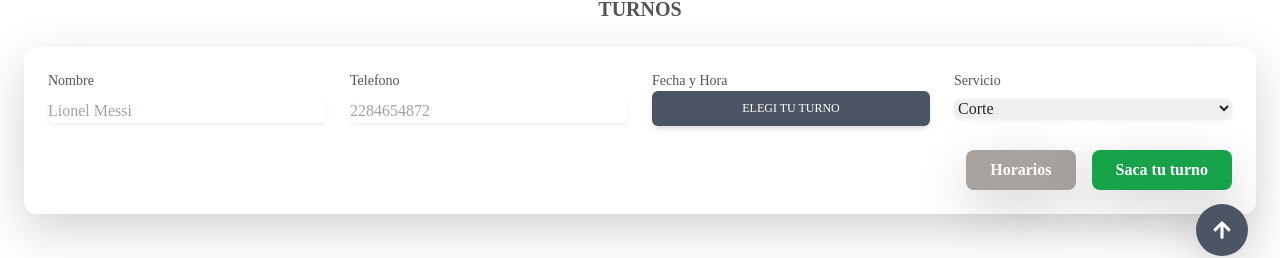
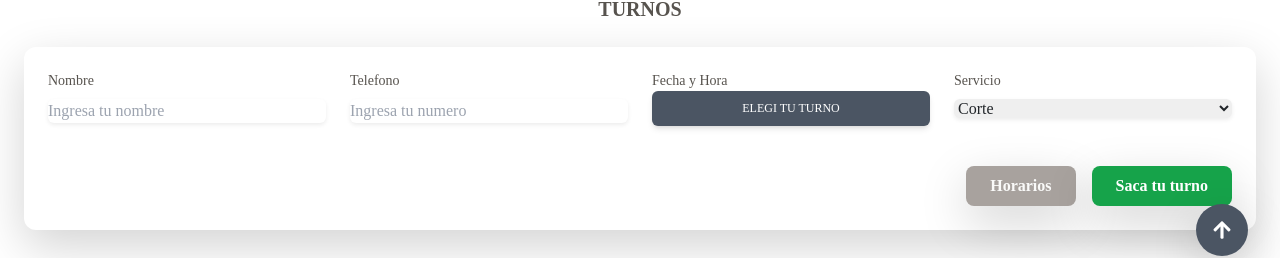
Before and after one commit to kevod1997/Dublin841, a React (Create React App) app in the folder client/: page / in a window 1280 px wide. Shown: the part 512-770 px from the top of the page. Built offline with nearby package versions, Linux system fonts and the light colour scheme; a web font is replaced by a local one.

Commit message:
mvp for users to see available turns and get a turn made

```diff
--- a/client/src/api/turns.js
+++ b/client/src/api/turns.js
@@ -2,4 +2,4 @@ import axios from "./axios"
 
 export const getTurnsByDate = (date) => axios.get(`/turnos/${date}`)
 
-export const createTurnRequest = () => axios.post("/turnos/newTurn")
+export const createTurnRequest = (turn) => axios.post("/turnos/newTurn", turn)
--- a/client/src/components/Calendar.js
+++ b/client/src/components/Calendar.js
@@ -6,14 +6,12 @@ import "react-datepicker/dist/react-datepicker.css";
 import { useTurns } from "../context/TurnContext";
 registerLocale("es", es);
 
-function Calendar({ selectedDay, handleSelectedDay }) {
+function Calendar({ handleSelectedTime, handleSelectedDay }) {
   const {startDate, setStartDate} = useTurns()
   const isWeekday = (date) => {
     const day = getDay(date);
     return day !== 0 && day !== 1;
   };
-
-
 
   return (
     <div className="flex justify-start text-lg mt-2">
@@ -27,6 +25,7 @@ function Calendar({ selectedDay, handleSelectedDay }) {
         maxDate={addDays(new Date(), 30)}
         onChange={(date) => {
           setStartDate(date);
+          handleSelectedTime()
           handleSelectedDay(format(date, "yyyy-MM-dd")); // Llama a la función para guardar la fecha seleccionada
         }}
         placeholderText="Elegi una fecha"
--- a/client/src/components/Modal.js
+++ b/client/src/components/Modal.js
@@ -1,6 +1,6 @@
 import React from "react";
 import Calendar from "./Calendar";
-import Turnos from "./Turnos";
+import Turnos from "./TurnForm";
 
 function Modal({ selectedTime, handleSelectedTime, selectedDay, handleSelectedDay}) {
 
@@ -19,7 +19,7 @@ function Modal({ selectedTime, handleSelectedTime, selectedDay, handleSelectedDa
       </button>
 
       <div
-        className="modal fade fixed top-0 left-0 hidden w-full h-full outline-none overflow-x-hidden overflow-y-auto"
+        className="modal fade fixed top-0 bottom-0 left-0 hidden w-full h-full outline-none overflow-x-hidden overflow-y-auto"
         id="exampleModalFullscreen"
         tabIndex="-1"
         aria-labelledby="exampleModalFullscreenLabel"
@@ -36,7 +36,7 @@ function Modal({ selectedTime, handleSelectedTime, selectedDay, handleSelectedDa
               </h1>
             </div>
             <div>
-              <Calendar selectedDay={selectedDay} handleSelectedDay={handleSelectedDay} />
+              <Calendar selectedDay={selectedDay} handleSelectedDay={handleSelectedDay} handleSelectedTime={handleSelectedTime} />
             </div>
             <Turnos selectedTime={selectedTime} handleSelectedTime={handleSelectedTime} selectedDay={selectedDay}/>
             <div className="modal-footer flex flex-shrink-0 flex-wrap items-center justify-end p-4 border-t border-gray-200 rounded-b-md">
--- a/client/src/context/TurnContext.js
+++ b/client/src/context/TurnContext.js
@@ -14,6 +14,7 @@ export const TurnProvider = ({ children }) => {
   const [turns, setTurns] = useState([]);
   const [turnError, setTurnError] = useState();
   const [startDate, setStartDate] = useState();
+  const [selectedPeriod, setSelectedPeriod] = useState("");
 
   useEffect(() => {
     if (startDate) {
@@ -33,7 +34,7 @@ export const TurnProvider = ({ children }) => {
   const createTurn = async (turn) => {
     try {
       const res = await createTurnRequest(turn);
-      setTurns(res.data);
+      console.log(res);
     } catch (error) {
       console.log(error);
     }
@@ -61,7 +62,7 @@ export const TurnProvider = ({ children }) => {
 
   return (
     <turnContext.Provider
-      value={{ turns, startDate, setStartDate, turnError, createTurn }}
+      value={{ turns, startDate, setStartDate, turnError, createTurn, selectedPeriod, setSelectedPeriod }}
     >
       {children}
     </turnContext.Provider>
--- a/client/src/pages/Turnos.js
+++ b/client/src/pages/Turnos.js
@@ -10,11 +10,9 @@ import { useTurns } from "../context/TurnContext";
 
 function Turnos() {
   const [selectedTime, setSelectedTime] = useState("");
-  const { register, handleSubmit, setValue } = useForm();
+  const { register, handleSubmit, reset } = useForm();
   const [selectedDay, setSelectedDay] = useState("");
-  const {createTurn} = useTurns()
-
-
+  const { createTurn, setStartDate, setSelectedPeriod } = useTurns();
 
   const handleSelectedTime = (time) => {
     setSelectedTime(time);
@@ -24,6 +22,23 @@ function Turnos() {
     setSelectedDay(date);
   };
 
+  const onSubmit = handleSubmit((data) => {
+    const turn = {
+      name: data.name,
+      phone: data.phone,
+      date: selectedDay,
+      hour: selectedTime,
+      service: data.service,
+    };
+    console.log(turn);
+    createTurn(turn);
+    setSelectedDay()
+    setSelectedTime()
+    setStartDate()
+    setSelectedPeriod()
+    reset()
+  });
+
   return (
     <div className="flex flex-col m-4">
       <h2 className="text-xl text-center font-bold mb-4 mt-4 text-stone-600">
@@ -31,7 +46,8 @@ function Turnos() {
       </h2>
 
       <div className="bg-white p-6 rounded-xl shadow-lg">
-        <form className="grid grid-cols-1 md:grid-cols-2 lg:grid-cols-3 xl:grid-cols-4 gap-6">
+        <form className="" onSubmit={onSubmit}>
+          <div className="grid grid-cols-1 md:grid-cols-2 lg:grid-cols-4 gap-6">
             <div className="flex flex-col">
               <label
                 htmlFor="name"
@@ -42,22 +58,24 @@ function Turnos() {
               <input
                 type="text"
                 id="name"
-                placeholder="Lionel Messi"
+                {...register("name")}
+                placeholder="Ingresa tu nombre"
                 className="mt-2 block w-full rounded-md border-gray-300 shadow-sm focus:border-orange-300 focus:ring focus:ring-orange-200 focus:ring-opacity-50"
               />
             </div>
 
             <div className="flex flex-col">
               <label
-                htmlFor="number"
+                htmlFor="phone"
                 className="font-medium text-sm text-stone-600"
               >
                 Telefono
               </label>
               <input
-                type="number"
-                id="number"
-                placeholder="2284654872"
+                type="text"
+                id="phone"
+                {...register("phone")}
+                placeholder="Ingresa tu numero"
                 className="mt-2 block w-full rounded-md border-gray-300 shadow-sm focus:border-orange-300 focus:ring focus:ring-orange-200 focus:ring-opacity-50"
               />
             </div>
@@ -74,6 +92,7 @@ function Turnos() {
                   <input
                     type="text"
                     id="date"
+                    {...register("date")}
                     value={selectedDay}
                     readOnly
                     className="mt-2 block w-full rounded-md border-gray-300 shadow-sm focus:border-orange-300 focus:ring focus:ring-orange-200 focus:ring-opacity-50"
@@ -82,6 +101,7 @@ function Turnos() {
                     type="text"
                     value={selectedTime}
                     readOnly
+                    {...register("hour")}
                     id="hour"
                     className="mt-4 mb-4 block w-full rounded-md border-gray-300 shadow-sm focus:border-orange-300 focus:ring focus:ring-orange-200 focus:ring-opacity-50"
                   />
@@ -108,29 +128,37 @@ function Turnos() {
               <select
                 id="service"
                 className="mt-2 block w-full rounded-md border-gray-300 shadow-sm focus:border-orange-300 focus:ring focus:ring-orange-200 focus:ring-opacity-50"
+                {...register("service")}
               >
-                <option>Corte</option>
-                <option>Barba</option>
-                <option>Corte y Barba</option>
+                <option value={"Corte"}>Corte</option>
+                <option value={"Barba"}>Barba</option>
+                <option value={"Corte y Barba"}>Corte y Barba</option>
               </select>
             </div>
-        </form>
-
-        <div className="grid md:flex grid-cols-2 justify-end space-x-4 w-full mt-6">
+          </div>
+          <div className="grid md:flex grid-cols-2 md:justify-end space-x-4 w-full mt-6 md:mt-10">
             <Popover>
               <PopoverHandler>
-              <button className="px-4 py-2 rounded-lg text-stone-50 bg-stone-400 hover:bg-stone-500 font-bold text-white shadow-lg shadow-stone-200 transition ease-in-out duration-200 translate-10">
+                <button
+                  type="button"
+                  className="px-4 py-2 rounded-lg text-stone-50 bg-stone-400 hover:bg-stone-500 font-bold shadow-lg shadow-stone-200 transition ease-in-out duration-200 translate-10"
+                >
                   Horarios
                 </button>
               </PopoverHandler>
               <PopoverContent className="m-2">
-              MARTES A VIERNES DE 8 A 12 y de 16 A 20. <br /> SABADOS DE 8 A 16.
+                MARTES A VIERNES DE 8 A 12 y de 16 A 20. <br /> SABADOS DE 8 A
+                16.
               </PopoverContent>
             </Popover>
-          <button className="px-4 py-2 rounded-lg bg-green-600 hover:bg-green-500 font-bold text-white shadow-lg shadow-green-200 transition ease-in-out duration-200 translate-10">
+            <button
+              className="px-4 py-2 rounded-lg bg-green-600 hover:bg-green-500 font-bold text-white shadow-lg shadow-green-200 transition ease-in-out duration-200 translate-10"
+              type="submit"
+            >
               Saca tu turno
             </button>
           </div>
+        </form>
       </div>
     </div>
   );
```
Also changed, not shown: client/src/components/TurnForm.js (renamed from client/src/components/Turnos.js, +10 -6 lines). Lines whose indentation alone changed are shown as unchanged.
